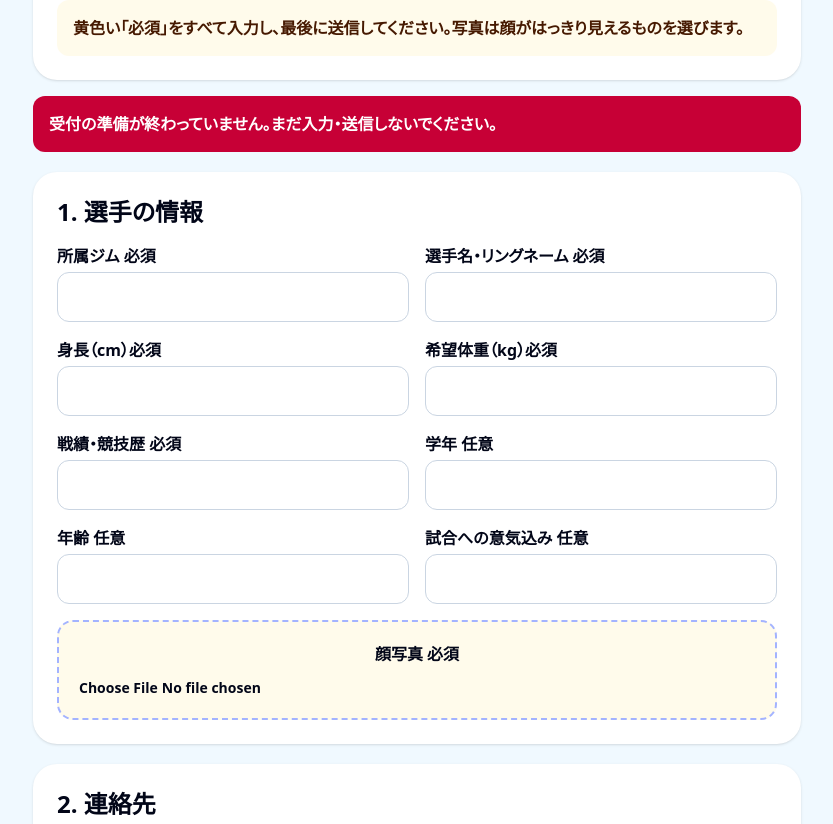
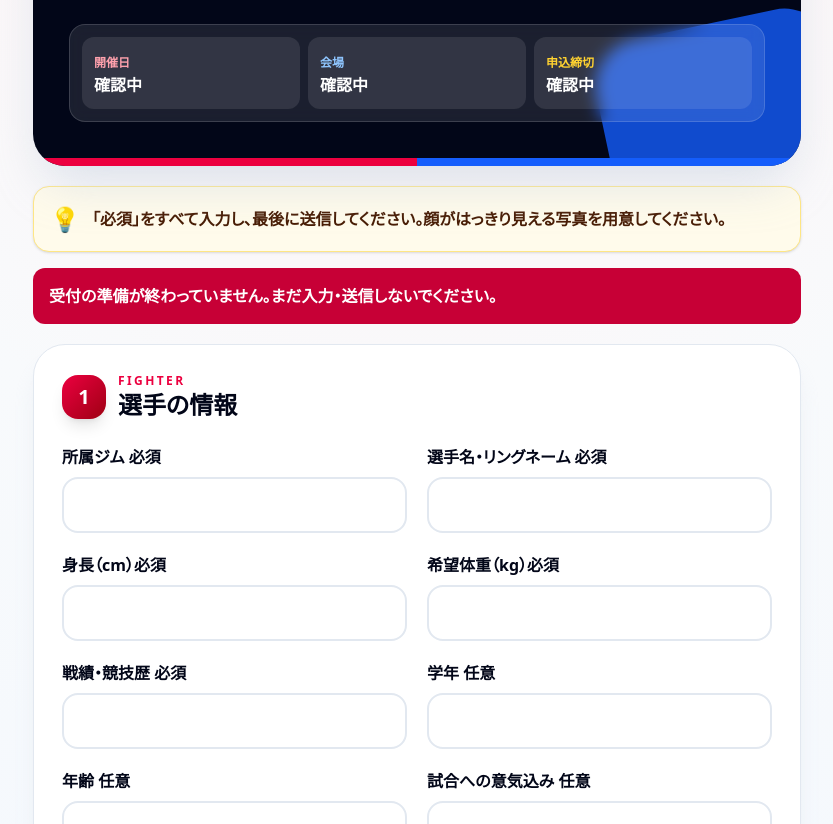
Before and after one commit to flatup1/openqlow, a Next.js app in the folder uizin-eventos/: page /apply in a window 1280 px wide. Shown: the part 236-1060 px from the top of the page, without its empty margins (223-1056 px from the left). Built offline with nearby package versions, Linux system fonts and the light colour scheme.

Commit message:
feat(tournament-os): refresh public entry design

```diff
--- a/uizin-eventos/app/apply/page.tsx
+++ b/uizin-eventos/app/apply/page.tsx
@@ -5,7 +5,7 @@ import { entryErrors, type EntryFighter } from '../../core/entryPackage.ts';
 import { EMPTY_PUBLIC_ENTRY_CONFIG, isAppsScriptUrl, publicEntryConfig, type PublicEntryConfig } from '../../core/publicEntry.ts';
 import { photoToDataUrl } from '../lib/privateStore.ts';
 
-const field = 'mt-1 w-full rounded-xl border border-slate-300 bg-white p-3 text-base';
+const field = 'mt-2 w-full rounded-2xl border-2 border-slate-200 bg-white px-4 py-3.5 text-base text-slate-950 outline-none transition placeholder:text-slate-400 focus:border-rose-500 focus:ring-4 focus:ring-rose-100';
 const blank = (): EntryFighter => ({ id: '', gym: '', name: '', grade: '', age: '', height: '', weight: '', record: '', comment: '', musicUrl: '' });
 
 export default function PublicApply() {
@@ -23,7 +23,13 @@ export default function PublicApply() {
   const formRef = useRef<HTMLFormElement>(null);
   const tokenRef = useRef('');
 
-  useEffect(() => { setConfig(publicEntryConfig(location.hash)); }, []);
+  useEffect(() => {
+    setConfig(publicEntryConfig(location.hash));
+    const root = document.documentElement;
+    const before = root.getAttribute('data-theme');
+    root.setAttribute('data-theme', 'light');
+    return () => { if (before === null) root.removeAttribute('data-theme'); else root.setAttribute('data-theme', before); };
+  }, []);
   useEffect(() => {
     const receive = (event: MessageEvent) => {
       const data = event.data as { type?: string; token?: string; receiptNo?: string; error?: string } | null;
@@ -54,20 +60,21 @@ export default function PublicApply() {
     setSending(true);
   };
 
-  if (done) return <main className="grid min-h-screen place-items-center bg-emerald-50 p-5 text-slate-950"><section className="max-w-xl rounded-3xl bg-white p-8 text-center shadow"><p className="text-6xl">✅</p><h1 className="mt-4 text-3xl font-black">申し込みが完了しました</h1><p className="mt-4 text-lg">受付番号</p><p className="mt-2 rounded-xl bg-emerald-100 p-4 text-2xl font-black text-emerald-900">{done}</p><p className="mt-4 text-slate-700">この番号をスクリーンショットで保存してください。</p></section></main>;
+  if (done) return <main className="grid min-h-screen place-items-center bg-[radial-gradient(circle_at_top,#dcfce7_0%,#f8fafc_55%)] p-5 text-slate-950"><section className="w-full max-w-xl overflow-hidden rounded-[2rem] border border-emerald-200 bg-white text-center shadow-2xl"><div className="h-3 bg-gradient-to-r from-emerald-500 via-lime-400 to-emerald-500"/><div className="p-8"><p className="text-7xl">✅</p><p className="mt-3 text-sm font-black tracking-[.25em] text-emerald-700">ENTRY COMPLETE</p><h1 className="mt-2 text-3xl font-black">申し込みが完了しました</h1><p className="mt-5 text-lg font-bold text-slate-600">受付番号</p><p className="mt-2 rounded-2xl border-2 border-emerald-300 bg-emerald-50 p-5 text-3xl font-black tracking-wide text-emerald-900">{done}</p><p className="mt-5 font-bold text-slate-700">この画面をスクリーンショットで保存してください。</p></div></section></main>;
   const endpointReady = isAppsScriptUrl(config.endpoint);
-  return <main className="min-h-screen bg-sky-50 px-4 py-8 text-slate-950"><div className="mx-auto max-w-3xl">
-    <header className="rounded-3xl bg-white p-6 shadow-sm"><p className="font-black text-indigo-700">🥊 大会エントリー</p><h1 className="mt-2 text-3xl font-black">{config.title || '大会エントリー'}</h1><p className="mt-3 text-slate-700">{config.organizer ? '主催：' + config.organizer : ''}</p><div className="mt-4 grid gap-2 rounded-2xl bg-indigo-50 p-4 sm:grid-cols-3"><p><b>開催日</b><br/>{config.date || '確認中'}</p><p><b>会場</b><br/>{config.venue || '確認中'}</p><p><b>締切</b><br/>{config.deadline || '確認中'}</p></div><p className="mt-4 rounded-xl bg-amber-50 p-4 font-bold text-amber-950">黄色い「必須」をすべて入力し、最後に送信してください。写真は顔がはっきり見えるものを選びます。</p></header>
+  return <main className="min-h-screen overflow-hidden bg-[radial-gradient(circle_at_top,#fff1f2_0%,#f8fafc_34%,#eff6ff_100%)] px-4 py-6 text-slate-950 sm:py-10"><div className="mx-auto max-w-3xl">
+    <header className="relative overflow-hidden rounded-[2rem] bg-slate-950 text-white shadow-2xl shadow-slate-300/70"><div className="absolute -left-16 -top-20 h-56 w-56 rotate-12 rounded-[3rem] bg-rose-600 opacity-80"/><div className="absolute -bottom-24 -right-12 h-60 w-60 -rotate-12 rounded-[3rem] bg-blue-600 opacity-80"/><div className="relative p-6 sm:p-9"><div className="flex items-center justify-between gap-4"><p className="rounded-full border border-white/25 bg-white/10 px-4 py-2 text-xs font-black tracking-[.2em]">FIGHTER ENTRY</p><p className="text-4xl drop-shadow">🥊</p></div><h1 className="mt-6 text-3xl font-black leading-tight sm:text-5xl">{config.title || '大会エントリー'}</h1><p className="mt-3 font-bold text-slate-300">{config.organizer ? '主催：' + config.organizer : '挑戦する選手を募集しています'}</p><div className="mt-6 grid grid-cols-1 gap-2 rounded-2xl border border-white/15 bg-white/10 p-3 backdrop-blur sm:grid-cols-3"><p className="rounded-xl bg-white/10 p-3"><span className="text-xs font-black text-rose-300">開催日</span><br/><b>{config.date || '確認中'}</b></p><p className="rounded-xl bg-white/10 p-3"><span className="text-xs font-black text-blue-300">会場</span><br/><b>{config.venue || '確認中'}</b></p><p className="rounded-xl bg-white/10 p-3"><span className="text-xs font-black text-amber-300">申込締切</span><br/><b>{config.deadline || '確認中'}</b></p></div></div><div className="grid h-2 grid-cols-2"><span className="bg-rose-600"/><span className="bg-blue-600"/></div></header>
+    <div className="mt-5 flex items-center gap-3 rounded-2xl border border-amber-200 bg-amber-50 p-4 font-bold text-amber-950 shadow-sm"><span className="text-2xl">💡</span><p>「必須」をすべて入力し、最後に送信してください。顔がはっきり見える写真を用意してください。</p></div>
     {!endpointReady ? <p className="mt-4 rounded-xl bg-rose-700 p-4 font-black text-white">受付の準備が終わっていません。まだ入力・送信しないでください。</p> : null}
     {message ? <p role="status" className="sticky top-2 z-20 mt-4 rounded-xl bg-indigo-700 p-4 font-bold text-white shadow">{message}</p> : null}
-    <section className="mt-5 rounded-3xl bg-white p-6 shadow-sm"><h2 className="text-2xl font-black">1. 選手の情報</h2><div className="mt-4 grid gap-4 sm:grid-cols-2">
+    <section className="mt-5 rounded-[2rem] border border-slate-200 bg-white p-5 shadow-xl shadow-slate-200/60 sm:p-7"><div className="flex items-center gap-3"><span className="grid h-11 w-11 shrink-0 place-items-center rounded-2xl bg-gradient-to-br from-rose-600 to-red-800 text-xl font-black text-white shadow-lg">1</span><div><p className="text-xs font-black tracking-[.2em] text-rose-600">FIGHTER</p><h2 className="text-2xl font-black">選手の情報</h2></div></div><div className="mt-6 grid gap-5 sm:grid-cols-2">
       {([['gym','所属ジム 必須'],['name','選手名・リングネーム 必須'],['height','身長（cm）必須'],['weight','希望体重（kg）必須'],['record','戦績・競技歴 必須']] as const).map(([key,label])=><label key={key} className="font-bold">{label}<input className={field+' bg-amber-50'} value={fighter[key]} inputMode={key==='height'||key==='weight'?'decimal':undefined} onChange={(e)=>change(key,e.target.value)} /></label>)}
       {([['grade','学年',config.grade],['age','年齢',config.age],['comment','試合への意気込み',config.comment]] as const).filter(([, , mode])=>mode!=='off').map(([key,label,mode])=><label key={key} className="font-bold">{label} {mode==='required'?'必須':'任意'}<input className={field+(mode==='required'?' bg-amber-50':'')} value={fighter[key]} onChange={(e)=>change(key,e.target.value)} /></label>)}
-    </div>{config.music?<label className="mt-4 block font-bold">入場曲URL 必須<input className={field+' bg-amber-50'} value={fighter.musicUrl} placeholder="Apple Music または YouTube" onChange={(e)=>change('musicUrl',e.target.value)}/></label>:null}<label className="mt-4 block rounded-2xl border-2 border-dashed border-indigo-300 bg-amber-50 p-5 text-center font-black">顔写真 必須<input type="file" accept="image/jpeg,image/png,image/webp" className="mt-3 block w-full text-sm" onChange={async(e)=>{const file=e.target.files?.[0];if(!file)return;try{setPhoto(await photoToDataUrl(file));setMessage('写真を選びました。');}catch(error){setMessage(error instanceof Error?error.message:'写真を読めませんでした。');}}}/></label>{photo?<img src={photo} alt="選んだ写真" className="mx-auto mt-3 h-48 w-40 rounded-xl bg-slate-100 object-contain"/>:null}</section>
-    <section className="mt-5 rounded-3xl bg-white p-6 shadow-sm"><h2 className="text-2xl font-black">2. 連絡先</h2><p className="mt-2 text-sm text-slate-600">主催者からの連絡だけに使います。Cloudflareには保存されません。</p><div className="mt-4 grid gap-4 sm:grid-cols-2"><label className="font-bold">連絡先のお名前 必須<input className={field+' bg-amber-50'} value={contactName} onChange={(e)=>setContactName(e.target.value)}/></label><label className="font-bold">電話番号 必須<input className={field+' bg-amber-50'} inputMode="tel" value={contactPhone} onChange={(e)=>setContactPhone(e.target.value)}/></label><label className="font-bold sm:col-span-2">メールアドレス 必須<input className={field+' bg-amber-50'} type="email" value={contactEmail} onChange={(e)=>setContactEmail(e.target.value)}/></label></div><label className="mt-5 flex items-start gap-3 rounded-xl bg-slate-100 p-4 font-bold"><input type="checkbox" checked={consent} onChange={(e)=>setConsent(e.target.checked)} className="mt-1 h-5 w-5 shrink-0"/>大会規約と、主催者が大会運営のために個人情報を使用することに同意します。</label></section>
+    </div>{config.music?<label className="mt-5 block font-bold">入場曲URL 必須<input className={field+' bg-amber-50'} value={fighter.musicUrl} placeholder="Apple Music または YouTube" onChange={(e)=>change('musicUrl',e.target.value)}/></label>:null}<label className="group mt-6 block cursor-pointer rounded-3xl border-2 border-dashed border-rose-300 bg-gradient-to-br from-rose-50 to-blue-50 p-6 text-center transition hover:border-rose-500 hover:shadow-lg"><span className="block text-4xl">📸</span><span className="mt-2 block text-lg font-black">顔写真 必須</span><span className="mt-1 block text-sm font-bold text-slate-600">ここを押して、顔がよく見える写真を選ぶ</span><input type="file" accept="image/jpeg,image/png,image/webp" className="mx-auto mt-4 block max-w-full text-sm" onChange={async(e)=>{const file=e.target.files?.[0];if(!file)return;try{setPhoto(await photoToDataUrl(file));setMessage('写真を選びました。');}catch(error){setMessage(error instanceof Error?error.message:'写真を読めませんでした。');}}}/></label>{photo?<div className="mt-4 rounded-2xl bg-emerald-50 p-4 text-center"><p className="mb-3 font-black text-emerald-800">✓ この写真を送ります</p><img src={photo} alt="選んだ写真" className="mx-auto h-56 w-44 rounded-2xl bg-white object-contain shadow-lg"/></div>:null}</section>
+    <section className="mt-5 rounded-[2rem] border border-slate-200 bg-white p-5 shadow-xl shadow-slate-200/60 sm:p-7"><div className="flex items-center gap-3"><span className="grid h-11 w-11 shrink-0 place-items-center rounded-2xl bg-gradient-to-br from-blue-600 to-indigo-800 text-xl font-black text-white shadow-lg">2</span><div><p className="text-xs font-black tracking-[.2em] text-blue-600">CONTACT</p><h2 className="text-2xl font-black">連絡先</h2></div></div><p className="mt-4 rounded-xl bg-blue-50 p-3 text-sm font-bold text-blue-950">🔒 主催者からの連絡だけに使います。Cloudflareには保存されません。</p><div className="mt-5 grid gap-5 sm:grid-cols-2"><label className="font-bold">連絡先のお名前 必須<input className={field+' bg-amber-50'} value={contactName} onChange={(e)=>setContactName(e.target.value)}/></label><label className="font-bold">電話番号 必須<input className={field+' bg-amber-50'} inputMode="tel" value={contactPhone} onChange={(e)=>setContactPhone(e.target.value)}/></label><label className="font-bold sm:col-span-2">メールアドレス 必須<input className={field+' bg-amber-50'} type="email" value={contactEmail} onChange={(e)=>setContactEmail(e.target.value)}/></label></div><label className="mt-6 flex cursor-pointer items-start gap-3 rounded-2xl border-2 border-slate-200 bg-slate-50 p-4 font-bold transition hover:border-blue-300"><input type="checkbox" checked={consent} onChange={(e)=>setConsent(e.target.checked)} className="mt-0.5 h-6 w-6 shrink-0 accent-blue-700"/>大会規約と、主催者が大会運営のために個人情報を使用することに同意します。</label></section>
     <form ref={formRef} action={config.endpoint || undefined} method="post" target="entry-result-frame" className="hidden">
       {Object.entries({ token:tokenRef.current, eventId:config.eventId, requestId, gym:fighter.gym, name:fighter.name, grade:fighter.grade, age:fighter.age, height:fighter.height, weight:fighter.weight, record:fighter.record, comment:fighter.comment, musicUrl:fighter.musicUrl, contactName, contactPhone, contactEmail, consent:consent?'yes':'no', photoDataUrl:photo }).map(([name,value])=><input key={name} type="hidden" name={name} value={value}/>) }
     </form><iframe name="entry-result-frame" title="送信結果" className="hidden"/>
-    <button disabled={sending||!endpointReady} onClick={submit} className="my-5 w-full rounded-2xl bg-emerald-700 p-5 text-xl font-black text-white disabled:bg-slate-300">{sending?'送信しています…':'内容を確認して申し込む'}</button><p className="mb-8 text-center text-sm text-slate-600">問い合わせ：{config.contact || '大会主催者へご確認ください'}</p>
+    <button disabled={sending||!endpointReady} onClick={submit} className="my-6 w-full rounded-2xl bg-gradient-to-r from-rose-600 via-slate-950 to-blue-600 p-5 text-xl font-black text-white shadow-xl transition hover:-translate-y-0.5 hover:shadow-2xl disabled:translate-y-0 disabled:from-slate-300 disabled:to-slate-300 disabled:shadow-none">{sending?'送信しています…':'入力内容を確認して申し込む →'}</button><p className="mb-8 text-center text-sm font-bold text-slate-600">問い合わせ：{config.contact || '大会主催者へご確認ください'}</p>
   </div></main>;
 }
```
